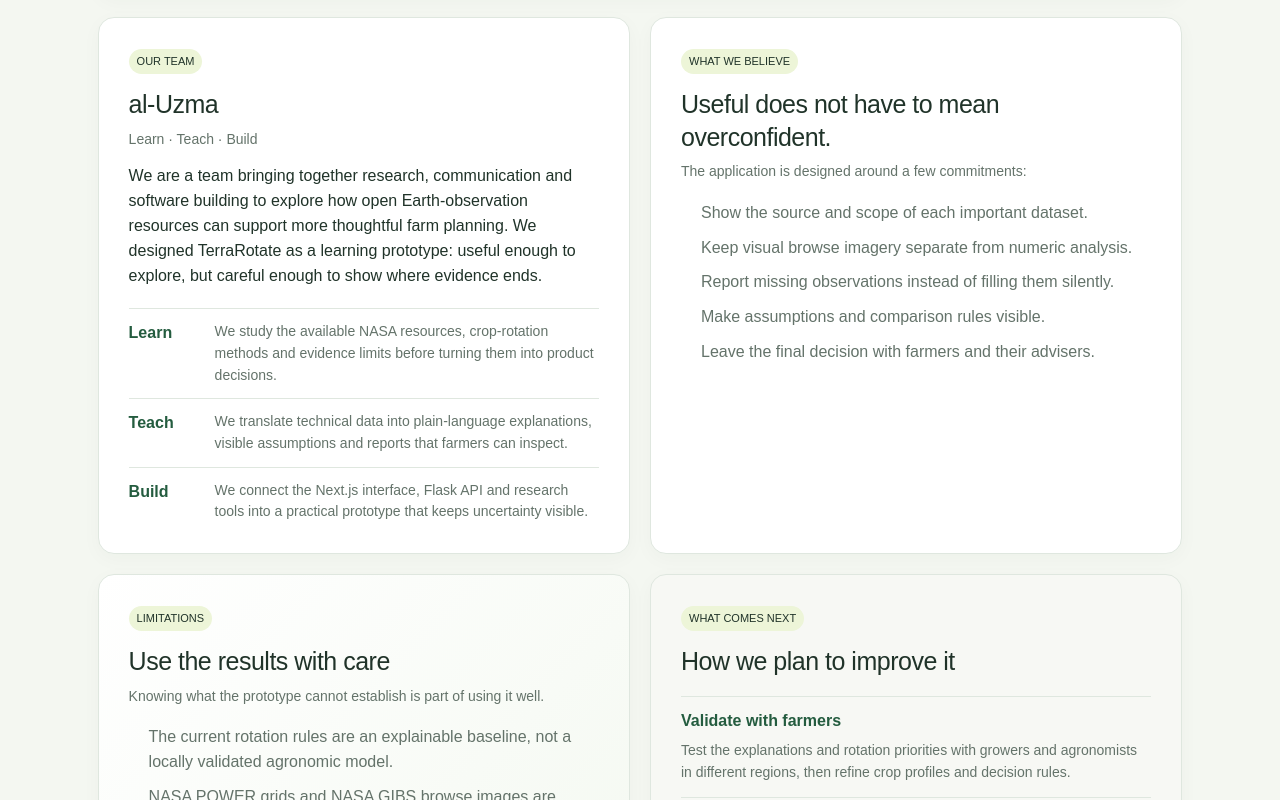
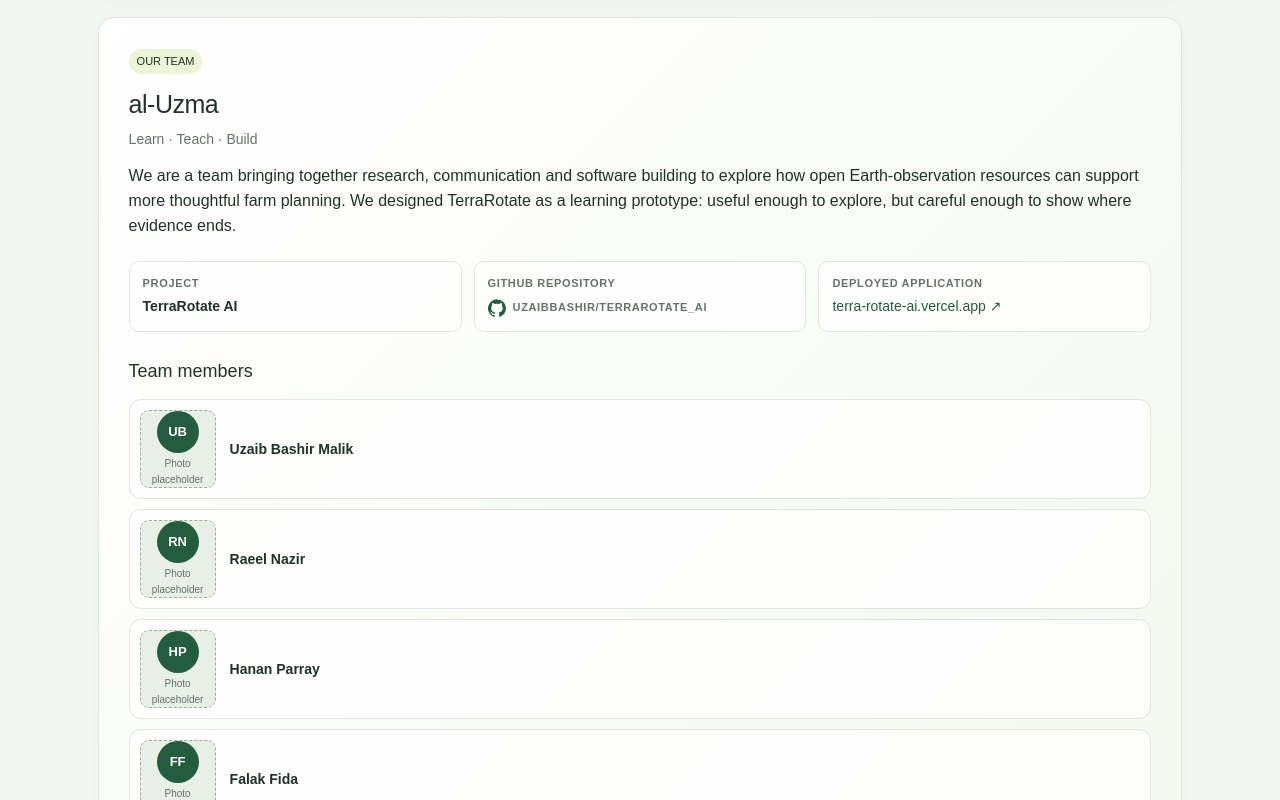
Before and after one commit to UzaibBashir/TerraRotate_AI, a Next.js app in the folder frontend/: page /about in a window 1280 px wide. Shown: the part 1800-2600 px from the top of the page. Built offline with nearby package versions, Linux system fonts and the light colour scheme.

Commit message:
about section chanlges

```diff
--- a/frontend/app/about/page.js
+++ b/frontend/app/about/page.js
@@ -13,6 +13,15 @@ const teamWork = [
   ["Learn", "We study the available NASA resources, crop-rotation methods and evidence limits before turning them into product decisions."],
   ["Teach", "We translate technical data into plain-language explanations, visible assumptions and reports that farmers can inspect."],
   ["Build", "We connect the Next.js interface, Flask API and research tools into a practical prototype that keeps uncertainty visible."],
+];
+
+const teamMembers = [
+  "Uzaib Bashir Malik",
+  "Raeel Nazir",
+  "Hanan Parray",
+  "Falak Fida",
+  "Adeeb Sajad",
+  "Farzana",
 ];
 
 const featureGuide = [
@@ -101,14 +110,27 @@ export default function About() {
         </details>)}</div>
       </section>
 
+      <section className="card about-section team-section">
+        <span className="tag">OUR TEAM</span>
+        <h2>al-Uzma</h2>
+        <p className="sub">Learn · Teach · Build</p>
+        <p>We are a team bringing together research, communication and software building to explore how open Earth-observation resources can support more thoughtful farm planning. We designed TerraRotate as a learning prototype: useful enough to explore, but careful enough to show where evidence ends.</p>
+        <div className="project-details">
+          <div><span>Project</span><b>TerraRotate AI</b></div>
+          <div><span>GitHub repository</span><a className="repository-link" href="https://github.com/UzaibBashir/TerraRotate_AI" target="_blank" rel="noreferrer" aria-label="Open TerraRotate AI GitHub repository"><svg viewBox="0 0 24 24" aria-hidden="true"><path d="M12 .5a12 12 0 0 0-3.79 23.39c.6.11.82-.26.82-.58v-2.04c-3.34.73-4.04-1.61-4.04-1.61-.55-1.39-1.34-1.76-1.34-1.76-1.09-.75.08-.74.08-.74 1.2.09 1.83 1.23 1.83 1.23 1.07 1.83 2.8 1.3 3.48 1 .11-.78.42-1.3.76-1.6-2.67-.3-5.47-1.34-5.47-5.93 0-1.31.47-2.38 1.23-3.22-.12-.3-.53-1.52.12-3.17 0 0 1-.32 3.3 1.23a11.5 11.5 0 0 1 6 0c2.29-1.55 3.29-1.23 3.29-1.23.65 1.65.24 2.87.12 3.17.77.84 1.23 1.91 1.23 3.22 0 4.6-2.8 5.62-5.48 5.92.43.37.81 1.1.81 2.22v3.29c0 .32.22.69.83.57A12 12 0 0 0 12 .5Z"/></svg><span>UzaibBashir/TerraRotate_AI</span></a></div>
+          <div><span>Deployed application</span><a href="https://terra-rotate-ai.vercel.app/" target="_blank" rel="noreferrer">terra-rotate-ai.vercel.app ↗</a></div>
+        </div>
+        <h3 className="team-heading">Team members</h3>
+        <div className="member-list">{teamMembers.map(name => {
+          const member = <><div className="member-photo" aria-label={`Photo placeholder for ${name}`}><span>{name.split(" ").map(part => part[0]).join("").slice(0, 2).toUpperCase()}</span><small>Photo placeholder</small></div><b>{name}</b></>;
+          return name === "Uzaib Bashir Malik"
+            ? <a className="member-card" key={name} href="https://github.com/UzaibBashir" target="_blank" rel="noreferrer">{member}</a>
+            : <article className="member-card" key={name}>{member}</article>;
+        })}</div>
+        <div className="team-list">{teamWork.map(([title, text]) => <div key={title}><b>{title}</b><span>{text}</span></div>)}</div>
+      </section>
+
       <section className="about-split">
-        <article className="card about-section">
-          <span className="tag">OUR TEAM</span>
-          <h2>al-Uzma</h2>
-          <p className="sub">Learn · Teach · Build</p>
-          <p>We are a team bringing together research, communication and software building to explore how open Earth-observation resources can support more thoughtful farm planning. We designed TerraRotate as a learning prototype: useful enough to explore, but careful enough to show where evidence ends.</p>
-          <div className="team-list">{teamWork.map(([title, text]) => <div key={title}><b>{title}</b><span>{text}</span></div>)}</div>
-        </article>
         <article className="card about-section">
           <span className="tag">WHAT WE BELIEVE</span>
           <h2>Useful does not have to mean overconfident.</h2>
--- a/frontend/app/globals.css
+++ b/frontend/app/globals.css
@@ -197,6 +197,22 @@ a { color: var(--green); }
 .about-process b { color: var(--green); font-size: 14px; }
 .about-process p { margin: 8px 0 0; color: var(--muted); font-size: 14px; line-height: 1.65; }
 .about-split { display: grid; grid-template-columns: repeat(2, minmax(0, 1fr)); gap: 20px; }
+.team-section { background: linear-gradient(135deg, #fff, #f1f7ed); }
+.project-details { display: grid; grid-template-columns: repeat(3, minmax(0, 1fr)); gap: 12px; margin: 22px 0 26px; }
+.project-details > div { display: grid; gap: 4px; padding: 13px; border: 1px solid var(--line); border-radius: 10px; background: #ffffffb8; }
+.project-details span { color: var(--muted); font-size: 11px; font-weight: 700; letter-spacing: .06em; text-transform: uppercase; }
+.project-details b, .project-details a { overflow-wrap: anywhere; font-size: 14px; }
+.repository-link { display: inline-flex; align-items: center; gap: 7px; }
+.repository-link svg { width: 18px; height: 18px; flex: 0 0 18px; fill: currentColor; }
+.team-heading { margin: 0 0 14px; font-size: 18px; }
+.member-list { display: grid; gap: 10px; }
+.member-card { display: grid; grid-template-columns: 76px 1fr; gap: 14px; align-items: center; min-width: 0; padding: 10px; border: 1px solid var(--line); border-radius: 12px; background: #ffffffb8; }
+.member-card[href] { color: inherit; text-decoration: none; }
+.member-card[href]:hover .member-photo { border-color: var(--green); background: #dcebd7; }
+.member-card > b { font-size: 14px; line-height: 1.35; }
+.member-photo { display: grid; min-height: 62px; align-content: center; justify-items: center; gap: 3px; border: 1px dashed #9bb19c; border-radius: 9px; background: #e8f0e5; color: var(--green); text-align: center; }
+.member-photo span { display: grid; width: 42px; height: 42px; place-items: center; border-radius: 50%; background: var(--green); color: white; font-size: 13px; font-weight: 800; }
+.member-photo small { color: var(--muted); font-size: 10px; }
 .team-list { display: grid; gap: 12px; margin-top: 20px; }
 .team-list > div { display: grid; grid-template-columns: 72px 1fr; gap: 14px; padding-top: 12px; border-top: 1px solid var(--line); }
 .team-list b { color: var(--green); }
@@ -277,6 +293,7 @@ main:not(.shell) table { border: 1px solid var(--line); border-radius: 10px; ove
   .grid { grid-template-columns: 1fr; gap: 14px; }
   .about-intro, .about-split { grid-template-columns: 1fr; gap: 14px; }
   .about-grid, .about-process { grid-template-columns: 1fr; gap: 14px; }
+  .project-details { grid-template-columns: repeat(2, minmax(0, 1fr)); }
   .map-explanation { grid-template-columns: 1fr; }
   .report-grid { grid-template-columns: 1fr; }
   .visual-analysis-head { align-items: stretch; flex-direction: column; }
```
